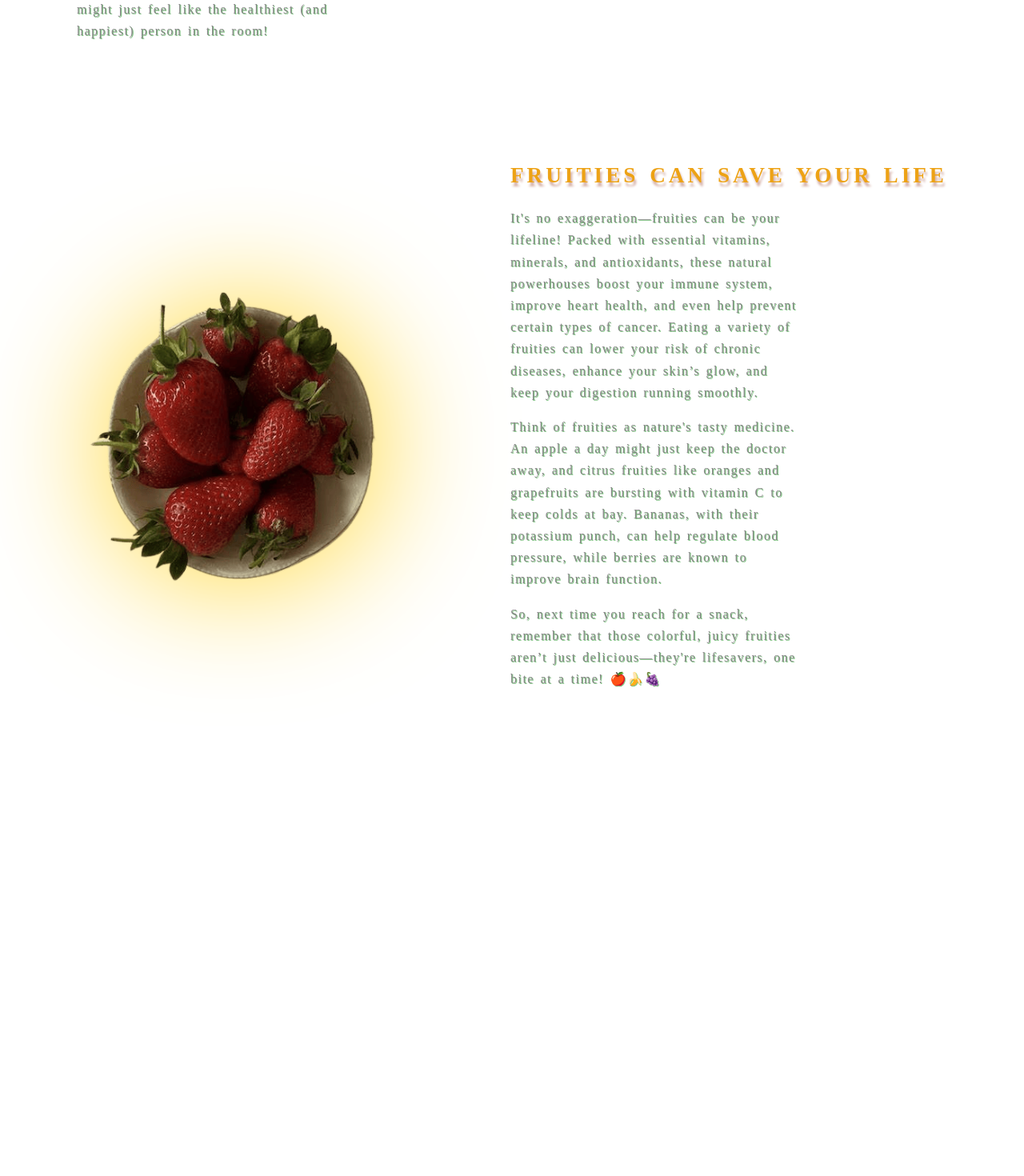
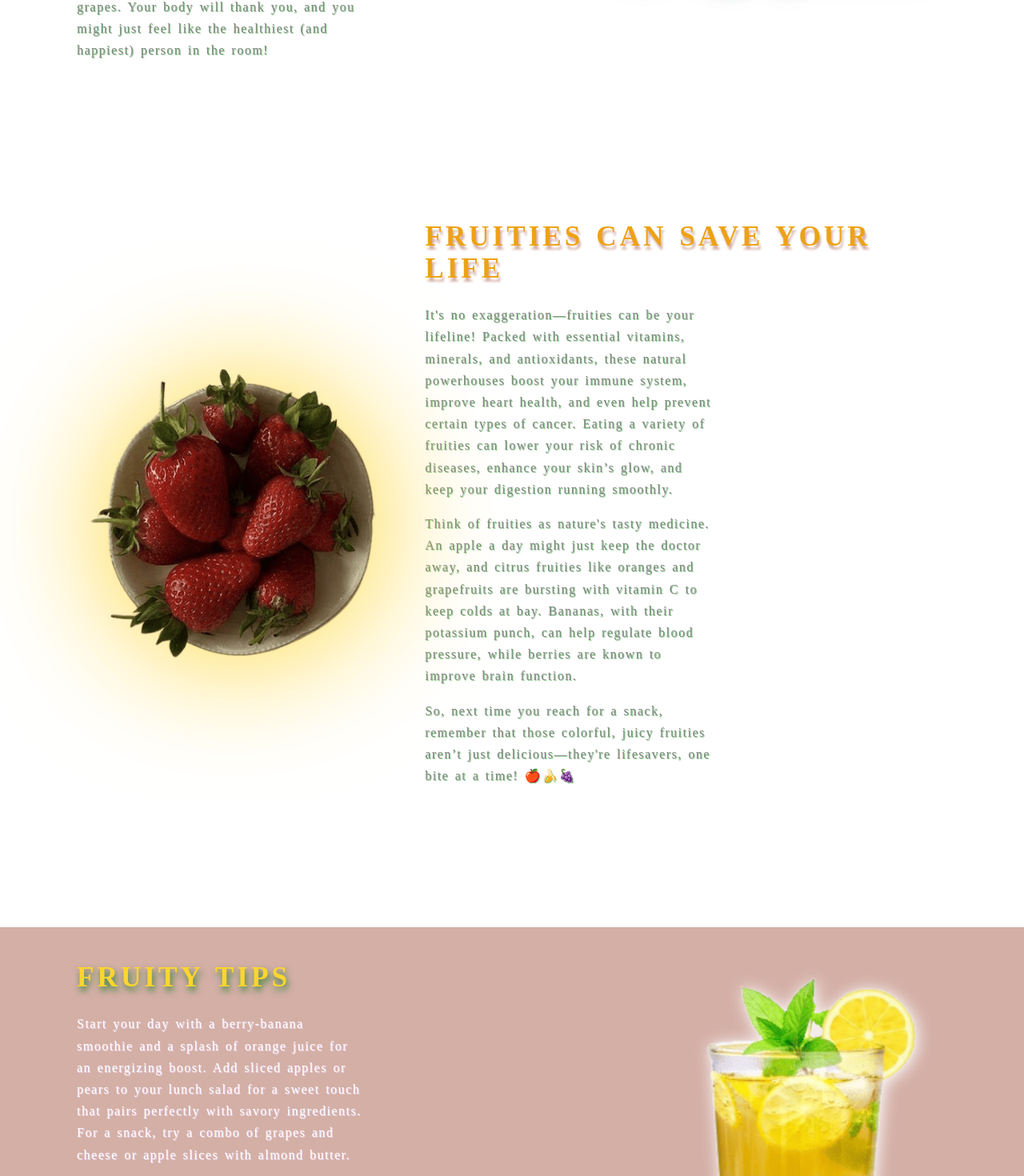
Before and after one commit to Tom-Okafor/fruityDOM, a React (Vite) app: page / in a window 1280 px wide. Shown: the part 1319-2789 px from the top of the page at 80% size. Before the commit the page ends 2277 px from the top, so only its background shows below. Built offline with nearby package versions, Linux system fonts and the light colour scheme; a web font is replaced by a local one.

Commit message:
Create and style 'fruity tips' section.

```diff
--- a/src/components/App.jsx
+++ b/src/components/App.jsx
@@ -1,7 +1,12 @@
 import Hero from "./Hero/Hero";
 import Section from "./Section/Section";
-import { SECTION_ONE_PARAGRAPHS } from "../constants";
-import { SECTION_TWO_PARAGRAPHS } from "../constants";
+import * as paragraphs from "../constants";
+
+const {
+  SECTION_ONE_PARAGRAPHS,
+  SECTION_TWO_PARAGRAPHS,
+  SECTION_THREE_PARAGRAPHS,
+} = paragraphs;
 
 function App() {
   return (
@@ -17,7 +22,13 @@ function App() {
         source="assets/img9.png"
         altText="strawberries in a white plate"
         sectionParagraph={SECTION_TWO_PARAGRAPHS}
-        text='fruities can save your life'
+        text="fruities can save your life"
+      />
+      <Section
+        source="assets/img10.png"
+        altText="A glass of orange juice."
+        sectionParagraph={SECTION_THREE_PARAGRAPHS}
+        text="fruity tips"
       />
     </>
   );
--- a/src/constants/index.js
+++ b/src/constants/index.js
@@ -8,3 +8,9 @@ export const SECTION_TWO_PARAGRAPHS = [
   "Think of fruities as nature's tasty medicine. An apple a day might just keep the doctor away, and citrus fruities like oranges and grapefruits are bursting with vitamin C to keep colds at bay. Bananas, with their potassium punch, can help regulate blood pressure, while berries are known to improve brain function.",
   "So, next time you reach for a snack, remember that those colorful, juicy fruities aren’t just delicious—they're lifesavers, one bite at a time! 🍎🍌🍇",
 ];
+
+export const SECTION_THREE_PARAGRAPHS = [
+  "Start your day with a berry-banana smoothie and a splash of orange juice for an energizing boost. Add sliced apples or pears to your lunch salad for a sweet touch that pairs perfectly with savory ingredients. For a snack, try a combo of grapes and cheese or apple slices with almond butter.",
+  "Grilled fruits like pineapple or peaches can enhance your dinner dishes, pairing well with chicken or fish. For dessert, enjoy mixed berries topped with yogurt and granola, or a simple fruit salad with a squeeze of lime juice.",
+  "Stay hydrated with fruit-infused water by adding slices of citrus fruits, berries, or cucumber. Experiment with different fruit combinations to add flavor and health benefits to your meals.",
+];
--- a/src/index.css
+++ b/src/index.css
@@ -28,8 +28,12 @@
 
 body {
   font-family: var(--font-asul);
+  padding-block: 7vh;
+}
+
+.hero,
+section {
   padding-inline: 7.5vw;
-  padding-block: 7vh;
 }
 
 h1 {
@@ -153,6 +157,7 @@ section {
   flex-direction: column-reverse;
   justify-content: space-between;
   align-items: flex-start;
+  padding-block: 1.5rem;
 }
 
 section h2 {
@@ -183,16 +188,33 @@ section article p {
 
 section:nth-of-type(2) h2 {
   color: var(--pawpaw-orange);
-  text-transform: uppercase;
-  font-weight: 900;
-  letter-spacing: 4px;
+
   text-shadow: 2px 5px 3px var(--bgColor);
-  font-size: 1.7rem;
 }
 
 section:nth-of-type(2) img {
   filter: drop-shadow(2px 2px 80px var(--yellow));
   -webkit-filter: drop-shadow(2px 2px 80px var(--yellow));
+}
+
+section:nth-of-type(3) img {
+  filter: drop-shadow(2px 2px 10px var(--white));
+  -webkit-filter: drop-shadow(2px 2px 10px var(--white));
+}
+
+section:nth-of-type(3) {
+  background-color: var(--bgColor);
+}
+
+section:nth-of-type(3) article p {
+  color: var(--white);
+  text-shadow: 1px 1px var(--bgColor1);
+}
+
+section:nth-of-type(3) h2 {
+  color: var(--yellow);
+
+  text-shadow: 2px 5px 8px var(--deep-green);
 }
 
 @media (prefers-reduced-motion: no-preference) {
```
Also changed, not shown: public/assets/img10.png.
